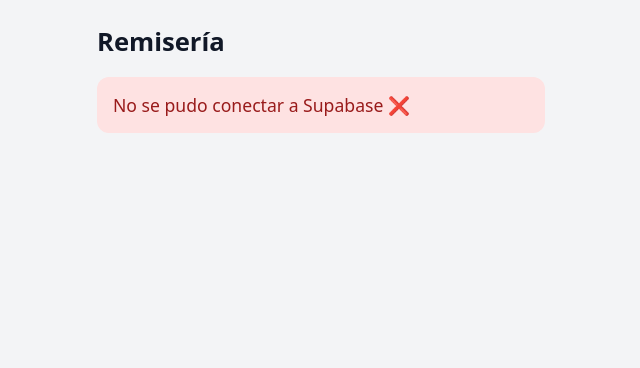
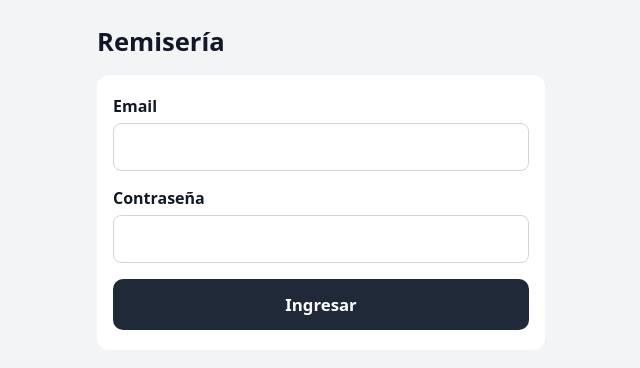
Before and after one commit to luccaraffalr-cmd/SS-, a React (Vite) app: page / in a window 1280 px wide. Shown: the top 368 px of the page, without its empty margins (319-959 px from the left). Built offline with nearby package versions, Linux system fonts and the light colour scheme; no server answers.

Commit message:
Tarea 2: pantalla de ingreso con email y contraseña

```diff
--- a/src/App.jsx
+++ b/src/App.jsx
@@ -1,22 +1,27 @@
 import { useEffect, useState } from 'react'
-import { SUPABASE_URL, SUPABASE_ANON_KEY } from './supabase.js'
+import { supabase } from './supabase.js'
+import Ingreso from './Ingreso.jsx'
 
-// Tarea 1: solo comprueba que la app llega a Supabase.
 export default function App() {
-  const [estado, setEstado] = useState('probando')
+  // undefined = todavía cargando; null = sin sesión
+  const [sesion, setSesion] = useState(undefined)
 
   useEffect(() => {
-    fetch(`${SUPABASE_URL}/auth/v1/settings`, { headers: { apikey: SUPABASE_ANON_KEY } })
-      .then((r) => setEstado(r.ok ? 'ok' : 'error'))
-      .catch(() => setEstado('error'))
+    supabase.auth.getSession().then(({ data }) => setSesion(data.session))
+    const { data } = supabase.auth.onAuthStateChange((_evento, s) => setSesion(s))
+    return () => data.subscription.unsubscribe()
   }, [])
+
+  if (sesion === undefined) return <main className="pantalla"><p>Cargando…</p></main>
+  if (!sesion) return <Ingreso />
 
   return (
     <main className="pantalla">
       <h1>Remisería</h1>
-      {estado === 'probando' && <p className="aviso">Probando conexión…</p>}
-      {estado === 'ok' && <p className="aviso ok">Conectado a Supabase ✅</p>}
-      {estado === 'error' && <p className="aviso error">No se pudo conectar a Supabase ❌</p>}
+      <p className="aviso ok">Hola, {sesion.user.email} 👋</p>
+      <button className="boton secundario" onClick={() => supabase.auth.signOut()}>
+        Cerrar sesión
+      </button>
     </main>
   )
 }
--- /dev/null
+++ b/src/Ingreso.jsx
@@ -0,0 +1,44 @@
+import { useState } from 'react'
+import { supabase } from './supabase.js'
+
+export default function Ingreso() {
+  const [email, setEmail] = useState('')
+  const [clave, setClave] = useState('')
+  const [error, setError] = useState('')
+  const [enviando, setEnviando] = useState(false)
+
+  async function ingresar(e) {
+    e.preventDefault()
+    setError('')
+    setEnviando(true)
+    const { error } = await supabase.auth.signInWithPassword({ email: email.trim(), password: clave })
+    setEnviando(false)
+    if (error) {
+      setError(error.message === 'Invalid login credentials'
+        ? 'Email o contraseña incorrectos.'
+        : 'No se pudo ingresar: ' + error.message)
+    }
+  }
+
+  return (
+    <main className="pantalla">
+      <h1>Remisería</h1>
+      <form className="tarjeta" onSubmit={ingresar}>
+        <label>
+          Email
+          <input type="email" autoComplete="username" value={email}
+            onChange={(e) => setEmail(e.target.value)} required />
+        </label>
+        <label>
+          Contraseña
+          <input type="password" autoComplete="current-password" value={clave}
+            onChange={(e) => setClave(e.target.value)} required />
+        </label>
+        {error && <p className="aviso error">{error}</p>}
+        <button className="boton" disabled={enviando}>
+          {enviando ? 'Ingresando…' : 'Ingresar'}
+        </button>
+      </form>
+    </main>
+  )
+}
--- a/src/estilos.css
+++ b/src/estilos.css
@@ -22,4 +22,42 @@
   font-size: 1.1rem;
 }
 .aviso.ok { background: #dcfce7; color: #166534; }
-.aviso.error { background: #fee2e2; color: #991b1b; }
+.aviso.error { background: #fee2e2; color: #991b1b; font-size: 1rem; }
+
+.tarjeta {
+  display: flex;
+  flex-direction: column;
+  gap: 16px;
+  padding: 20px 16px;
+  border-radius: 12px;
+  background: #fff;
+}
+
+label {
+  display: flex;
+  flex-direction: column;
+  gap: 6px;
+  font-weight: 600;
+}
+
+input {
+  font: inherit;
+  font-weight: 400;
+  padding: 12px;
+  border: 1px solid #d1d5db;
+  border-radius: 8px;
+  font-size: 1rem; /* 16px evita que el celular haga zoom al escribir */
+}
+
+.boton {
+  font: inherit;
+  font-weight: 600;
+  padding: 14px;
+  border: none;
+  border-radius: 10px;
+  background: #1f2937;
+  color: #fff;
+  font-size: 1.05rem;
+}
+.boton:disabled { opacity: 0.6; }
+.boton.secundario { margin-top: 16px; width: 100%; background: #e5e7eb; color: #111827; }
```
